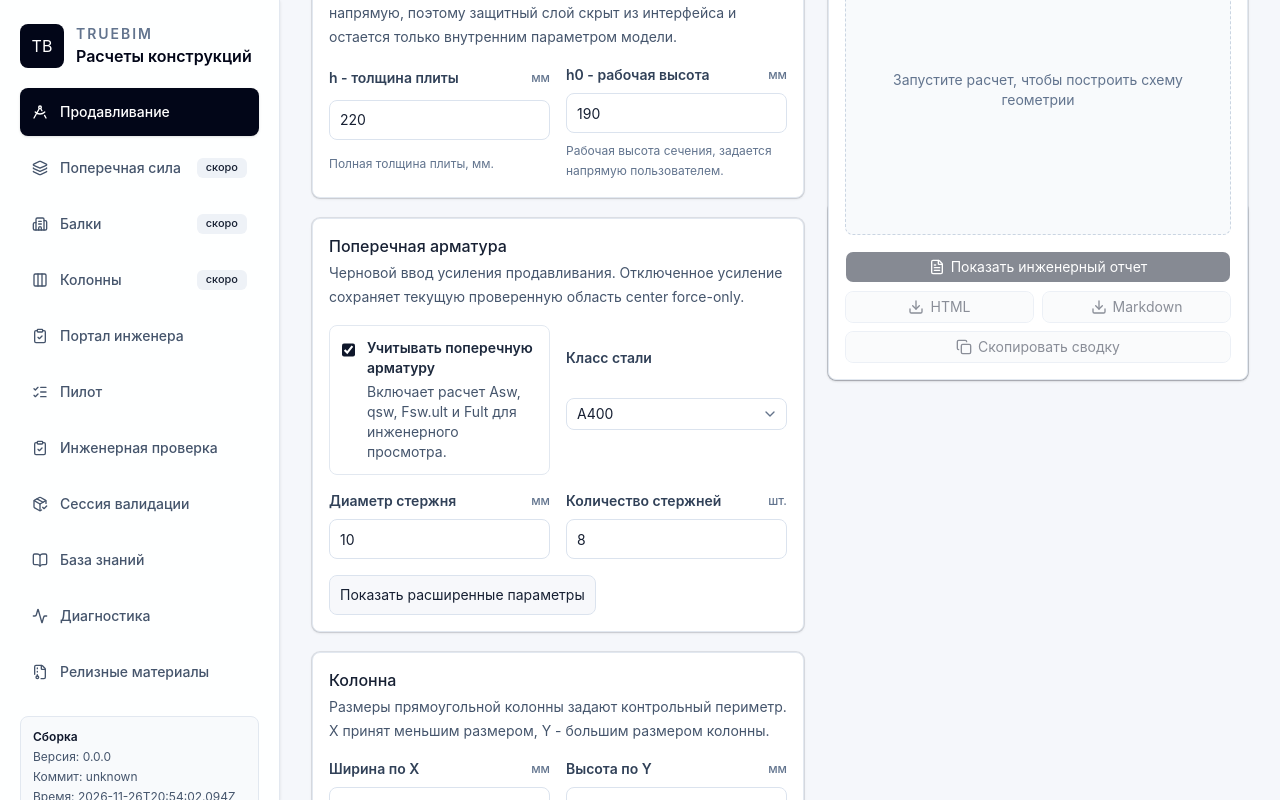
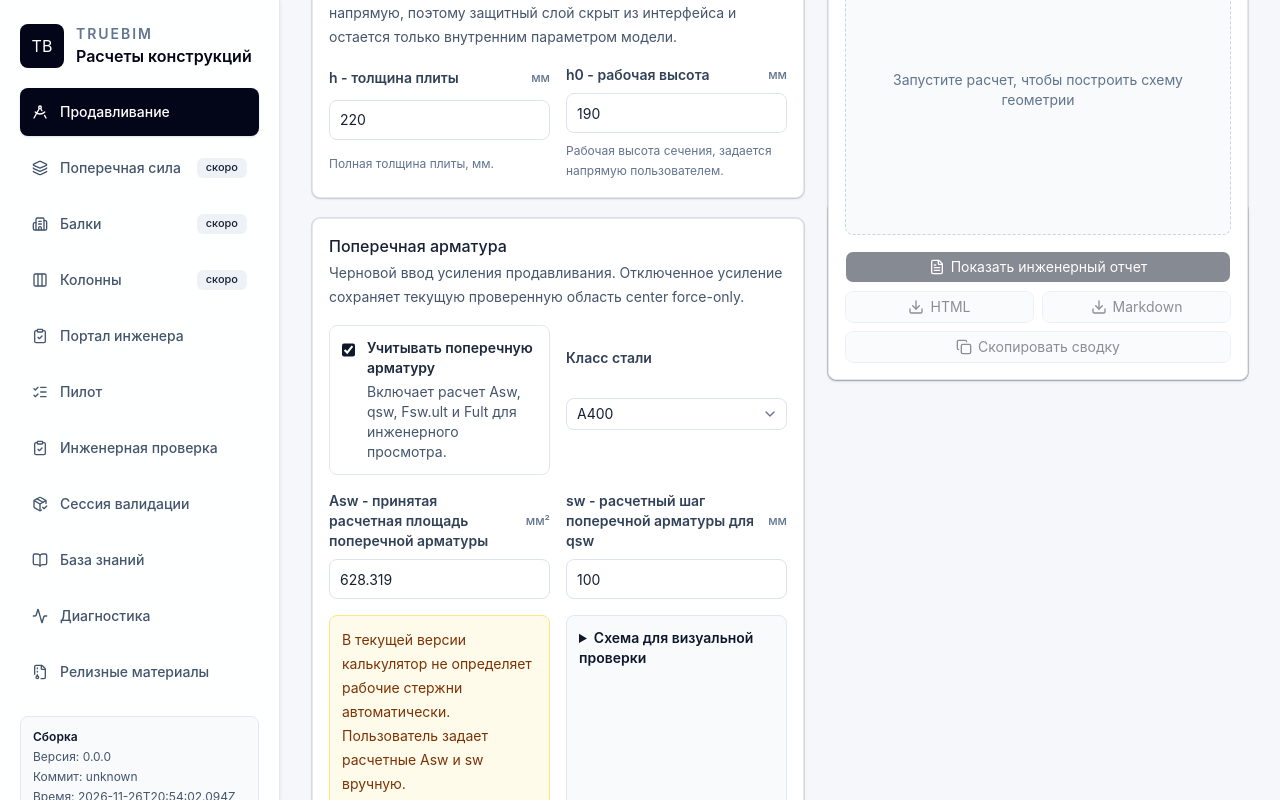
Before and after one commit to BeRsErK031999/truebim-structural-calcs, a React (Vite) app: page / in a window 1280 px wide. Both pictures are taken after a click on the label 439 px from the left and 1452 px from the top of the page. Shown: the part 1052-1852 px from the top of the page. Built offline with nearby package versions, Linux system fonts and the light colour scheme.

Commit message:
fix(reinforcement): require manual shear reinforcement inputs

```diff
--- a/src/calculations/punching-shear/defaults.ts
+++ b/src/calculations/punching-shear/defaults.ts
@@ -46,7 +46,7 @@ export const defaultPunchingShearInput: PunchingShearInput = {
   openings: [],
   shearReinforcement: {
     enabled: false,
-    inputMode: 'bar-count',
+    inputMode: 'manual',
     barDiameterMm: 10,
     simpleBarCount: 8,
     barSpacingMm: 100,
--- a/src/calculations/punching-shear/reinforcement/reinforcementCapacity.ts
+++ b/src/calculations/punching-shear/reinforcement/reinforcementCapacity.ts
@@ -170,10 +170,7 @@ export function calculateShearReinforcementCapacity({
     }
   }
 
-  const reinforcementAreaMm2 =
-    reinforcement.inputMode === 'bar-count'
-      ? reinforcement.simpleBarCount * barAreaMm2
-      : reinforcement.manualAswMm2
+  const reinforcementAreaMm2 = reinforcement.manualAswMm2
   const swMm = reinforcement.manualSwMm
   const qswNPerMm =
     reinforcementAreaMm2 === null || swMm === null
@@ -210,9 +207,9 @@ export function calculateShearReinforcementCapacity({
     rowCount: reinforcement.rowCount,
     legsPerRow: reinforcement.legsPerRow,
     totalLegs,
-    totalBarCount: reinforcement.inputMode === 'bar-count' ? reinforcement.simpleBarCount : null,
-    effectiveBarCount: reinforcement.inputMode === 'bar-count' ? reinforcement.simpleBarCount : null,
-    simpleBarCount: reinforcement.inputMode === 'bar-count' ? reinforcement.simpleBarCount : null,
+    totalBarCount: null,
+    effectiveBarCount: null,
+    simpleBarCount: null,
     barAreaMm2,
     firstRowDistanceMm: reinforcement.firstRowDistanceMm,
     rowSpacingMm: reinforcement.rowSpacingMm,
--- a/src/calculations/punching-shear/reinforcement/reinforcementLayout.ts
+++ b/src/calculations/punching-shear/reinforcement/reinforcementLayout.ts
@@ -5,18 +5,25 @@ import { defaultShearReinforcementInput, type NormalizedShearReinforcement } fro
 export function normalizeShearReinforcement(
   input: ShearReinforcementInput,
 ): NormalizedShearReinforcement {
+  const legacyBarCountAswMm2 =
+    typeof input.simpleBarCount === 'number' && typeof input.barDiameterMm === 'number'
+      ? input.simpleBarCount * Math.PI * input.barDiameterMm ** 2 / 4
+      : null
   const hasManualValues =
     typeof input.manualAswMm2 === 'number' && typeof input.manualSwMm === 'number'
-  const hasSimpleValues =
-    typeof input.simpleBarCount === 'number' && typeof input.barDiameterMm === 'number'
+  const requestedInputMode =
+    input.inputMode ??
+    (input.enabled && !hasManualValues && legacyBarCountAswMm2 === null
+      ? 'legacy-layout'
+      : defaultShearReinforcementInput.inputMode)
+  const inputMode =
+    requestedInputMode === 'legacy-layout'
+      ? 'legacy-layout'
+      : 'manual'
 
   return {
     enabled: input.enabled,
-    inputMode:
-      input.inputMode ??
-      (input.enabled && !hasManualValues && !hasSimpleValues
-        ? 'legacy-layout'
-        : defaultShearReinforcementInput.inputMode),
+    inputMode,
     barDiameterMm: input.barDiameterMm ?? defaultShearReinforcementInput.barDiameterMm,
     simpleBarCount: input.simpleBarCount ?? defaultShearReinforcementInput.simpleBarCount,
     barSpacingMm: input.barSpacingMm ?? defaultShearReinforcementInput.barSpacingMm,
@@ -27,7 +34,10 @@ export function normalizeShearReinforcement(
       input.firstRowDistanceMm ?? defaultShearReinforcementInput.firstRowDistanceMm,
     rowSpacingMm: input.rowSpacingMm ?? input.barSpacingMm ?? defaultShearReinforcementInput.rowSpacingMm,
     layoutType: input.layoutType ?? defaultShearReinforcementInput.layoutType,
-    manualAswMm2: input.manualAswMm2 ?? defaultShearReinforcementInput.manualAswMm2,
+    manualAswMm2:
+      (requestedInputMode === 'bar-count' ? legacyBarCountAswMm2 : null) ??
+      input.manualAswMm2 ??
+      defaultShearReinforcementInput.manualAswMm2,
     manualSwMm: input.manualSwMm ?? input.barSpacingMm ?? defaultShearReinforcementInput.manualSwMm,
   }
 }
--- a/src/calculations/punching-shear/reinforcement/reinforcementTypes.ts
+++ b/src/calculations/punching-shear/reinforcement/reinforcementTypes.ts
@@ -37,7 +37,7 @@ export const defaultShearReinforcementInput: Required<
   Omit<ShearReinforcementInput, 'rows'>
 > = {
   enabled: false,
-  inputMode: 'bar-count',
+  inputMode: 'manual',
   barDiameterMm: 10,
   simpleBarCount: 8,
   barSpacingMm: 100,
--- a/src/calculations/punching-shear/report.ts
+++ b/src/calculations/punching-shear/report.ts
@@ -147,7 +147,7 @@ export function buildPunchingShearReport(
       'h0 = рабочая высота',
       'ЧЕРНОВОЕ перераспределение моментов: v(point) = vbase * (1 + ex*x/rx^2 + ey*y/ry^2)',
       'ЧЕРНОВОЙ выбор нескольких контуров: вычислить v = N / (u * h0) по каждому контуру и выбрать максимальное использование',
-      'ЧЕРНОВАЯ поперечная арматура: Vsw = Asw,total * Rsw,draft',
+      'ЧЕРНОВАЯ поперечная арматура: qsw = Rsw * Asw / sw; Fsw,raw = 0.8 * qsw * u',
     ],
     calculationValues: {
       N: result.designShearForceN,
--- a/src/calculations/punching-shear/schemas.ts
+++ b/src/calculations/punching-shear/schemas.ts
@@ -116,6 +116,50 @@ export const shearReinforcementInputSchema = z.object({
   rows: z.number().int().positive().optional(),
   manualAswMm2: positiveNumber.optional(),
   manualSwMm: positiveNumber.optional(),
+}).superRefine((input, context) => {
+  if (!input.enabled) {
+    return
+  }
+
+  if (!input.steelClass) {
+    context.addIssue({
+      code: 'custom',
+      path: ['steelClass'],
+      message: 'Выберите класс стали',
+    })
+  }
+
+  const hasLegacyBarCountAsw =
+    input.inputMode !== 'manual' &&
+    typeof input.simpleBarCount === 'number' &&
+    input.simpleBarCount > 0 &&
+    typeof input.barDiameterMm === 'number' &&
+    input.barDiameterMm > 0
+  const hasManualAsw = typeof input.manualAswMm2 === 'number' && input.manualAswMm2 > 0
+  const hasManualSw = typeof input.manualSwMm === 'number' && input.manualSwMm > 0
+  const hasLegacySw = input.inputMode !== 'manual' && typeof input.barSpacingMm === 'number' && input.barSpacingMm > 0
+  const hasLegacyLayout =
+    input.inputMode !== 'manual' &&
+    typeof input.rowCount === 'number' &&
+    input.rowCount > 0 &&
+    typeof input.legsPerRow === 'number' &&
+    input.legsPerRow > 0
+
+  if (!hasManualAsw && !hasLegacyBarCountAsw && !hasLegacyLayout) {
+    context.addIssue({
+      code: 'custom',
+      path: ['manualAswMm2'],
+      message: 'Asw должна быть больше 0',
+    })
+  }
+
+  if (!hasManualSw && !hasLegacySw && !hasLegacyLayout) {
+    context.addIssue({
+      code: 'custom',
+      path: ['manualSwMm'],
+      message: 'sw должен быть больше 0',
+    })
+  }
 })
 
 export const multipleControlContoursInputSchema = z.object({
--- a/src/calculations/punching-shear/sketch/punchingSketch.ts
+++ b/src/calculations/punching-shear/sketch/punchingSketch.ts
@@ -193,7 +193,7 @@ function createSimpleReinforcementElements(
       role: 'label',
       type: 'text',
       position: { x: minX, y: maxY + 96 },
-      text: `Поперечная арматура: учтено ${barCount} стерж.`,
+      text: `Условная схема арматуры: ${barCount} маркеров; Asw задается вручную`,
     },
   ]
 }
--- a/src/calculations/punching-shear/trace/engineeringReportLines.ts
+++ b/src/calculations/punching-shear/trace/engineeringReportLines.ts
@@ -104,9 +104,7 @@ function buildAssumptionsText(input: PunchingShearInput, result: PunchingShearRe
       : 'моменты отсутствуют'
   const reinforcement = input.shearReinforcement.enabled
     ? result.shearReinforcement.contributionAccepted
-      ? result.shearReinforcement.inputMode === 'bar-count'
-        ? 'поперечная арматура учитывается по количеству и диаметру стержней'
-        : 'поперечная арматура учитывается по ручным Asw и sw'
+      ? 'поперечная арматура учитывается по ручным Asw и sw'
       : 'поперечная арматура задана, но ее вклад не включен в итоговую проверку'
     : 'поперечная арматура не задана'
   const openings =
@@ -252,20 +250,17 @@ function buildReinforcementLines(result: PunchingShearResult): EngineeringReport
   if (summary.inputMode === 'bar-count') {
     return [
       formula(
-        'asw-bar-area',
-        `A_φ = πd²/4 = π · ${formatPlain(summary.barDiameterMm)}² / 4 = ${formatMm2(summary.barAreaMm2, 3)}`,
-      ),
-      formula(
-        'asw-bar-count',
-        `Asw = n · A_φ = ${formatPlain(summary.simpleBarCount)} · ${formatPlain(summary.barAreaMm2, 3)} = ${formatMm2(summary.reinforcementAreaMm2, 3)}`,
+        'legacy-bar-count',
+        'Старый расчет использовал количество стержней для оценки Asw. Проверьте и подтвердите Asw вручную.',
+        'strong',
       ),
       ...buildReinforcementCapacityLines(result),
     ]
   }
 
   return [
-    formula('asw-manual', `Asw = ${formatMm2(summary.reinforcementAreaMm2, 3)} (ручной ввод для формулы q_sw)`),
-    formula('sw-manual', `sw = ${formatMm(summary.swMm)}`),
+    formula('asw-manual', `Asw принято пользователем = ${formatMm2(summary.reinforcementAreaMm2, 3)}`),
+    formula('sw-manual', `sw принято пользователем = ${formatMm(summary.swMm)}`),
     ...buildReinforcementCapacityLines(result),
   ]
 }
@@ -364,8 +359,9 @@ function buildServiceBlocks(
   if (input.shearReinforcement.enabled && result.shearReinforcement.inputMode === 'manual') {
     blocks.push({
       id: 'reinforcement-layout',
-      title: 'Параметры раскладки арматуры',
+      title: 'Условная схема армирования',
       rows: [
+        { label: 'Назначение', value: 'Схема приведена только для визуальной проверки и не используется для определения Asw.' },
         { label: 'Схема армирования', value: formatLayoutType(result.shearReinforcement.layoutType) },
         { label: 'Количество рядов', value: formatPlain(result.shearReinforcement.rowCount) },
         { label: 'Ветвей в ряду', value: formatPlain(result.shearReinforcement.legsPerRow) },
@@ -459,10 +455,6 @@ function formatReinforcementInputSentence(result: PunchingShearResult) {
     return `${summary.steelClass ?? 'сталь не задана'}, старая схема ${summary.totalLegs} условных стерж.; требуется ручной Asw/sw`
   }
 
-  if (summary.inputMode === 'bar-count') {
-    return `Арматура ${summary.steelClass ?? 'сталь не задана'}, Ø${formatPlain(summary.barDiameterMm)}; количество стержней = ${formatPlain(summary.simpleBarCount)}; Asw = ${formatMm2(summary.reinforcementAreaMm2, 3)}`
-  }
-
   return `${summary.steelClass ?? 'сталь не задана'}, Asw = ${formatMm2(summary.reinforcementAreaMm2, 3)}, sw = ${formatMm(summary.swMm)}`
 }
 
@@ -474,13 +466,7 @@ function buildReinforcementInputRows(result: PunchingShearResult): EngineeringRe
     { label: 'Asw', value: formatMm2(result.reinforcementAreaMm2, 3) },
   ]
 
-  return summary.inputMode === 'bar-count'
-    ? [
-        ...commonRows,
-        { label: 'Диаметр стержня', value: `Ø${formatPlain(summary.barDiameterMm)} мм` },
-        { label: 'Количество стержней', value: formatPlain(summary.simpleBarCount) },
-      ]
-    : [...commonRows, { label: 'sw', value: formatMm(summary.swMm) }]
+  return [...commonRows, { label: 'sw', value: formatMm(summary.swMm) }]
 }
 
 function formatLayoutType(value: PunchingShearResult['shearReinforcement']['layoutType']) {
--- a/src/features/calculation-form/CalculationForm.tsx
+++ b/src/features/calculation-form/CalculationForm.tsx
@@ -65,6 +65,7 @@ export function CalculationForm() {
     formState: { errors, isSubmitting, isValid },
     control,
     handleSubmit,
+    getValues,
     register,
     reset,
     setValue,
@@ -156,13 +157,41 @@ export function CalculationForm() {
       setFormError(error instanceof Error ? error.message : 'Не удалось импортировать JSON')
     }
   }
-  const isShearReinforcementAdvanced = shearReinforcementInputMode === 'manual'
-  const toggleShearReinforcementAdvanced = () => {
-    setValue('shearReinforcement.inputMode', isShearReinforcementAdvanced ? 'bar-count' : 'manual', {
-      shouldDirty: true,
-      shouldValidate: true,
-    })
-  }
+  useEffect(() => {
+    if (shearReinforcementEnabled && shearReinforcementInputMode !== 'manual') {
+      const reinforcement = getValues('shearReinforcement')
+      const migratedAsw =
+        typeof reinforcement.manualAswMm2 === 'number'
+          ? reinforcement.manualAswMm2
+          : typeof reinforcement.simpleBarCount === 'number' &&
+              typeof reinforcement.barDiameterMm === 'number'
+            ? reinforcement.simpleBarCount * Math.PI * reinforcement.barDiameterMm ** 2 / 4
+            : undefined
+      const migratedSw =
+        typeof reinforcement.manualSwMm === 'number'
+          ? reinforcement.manualSwMm
+          : reinforcement.barSpacingMm
+
+      if (typeof migratedAsw === 'number') {
+        setValue('shearReinforcement.manualAswMm2', migratedAsw, {
+          shouldDirty: true,
+          shouldValidate: true,
+        })
+      }
+
+      if (typeof migratedSw === 'number') {
+        setValue('shearReinforcement.manualSwMm', migratedSw, {
+          shouldDirty: true,
+          shouldValidate: true,
+        })
+      }
+
+      setValue('shearReinforcement.inputMode', 'manual', {
+        shouldDirty: true,
+        shouldValidate: true,
+      })
+    }
+  }, [getValues, setValue, shearReinforcementEnabled, shearReinforcementInputMode])
 
   return (
     <form className="grid gap-5" onSubmit={handleSubmit(runCalculation)}>
@@ -260,31 +289,32 @@ export function CalculationForm() {
               }
             />
             <NumberField
-              label="Диаметр стержня"
+              label="Asw - принятая расчетная площадь поперечной арматуры"
+              min={1}
+              step={0.001}
+              unit="мм²"
+              registration={register('shearReinforcement.manualAswMm2', { valueAsNumber: true })}
+              error={errors.shearReinforcement?.manualAswMm2?.message}
+            />
+            <NumberField
+              label="sw - расчетный шаг поперечной арматуры для qsw"
               min={1}
               step={1}
               unit="мм"
-              registration={register('shearReinforcement.barDiameterMm', { valueAsNumber: true })}
-              error={errors.shearReinforcement?.barDiameterMm?.message}
+              registration={register('shearReinforcement.manualSwMm', { valueAsNumber: true })}
+              error={errors.shearReinforcement?.manualSwMm?.message}
             />
-            <NumberField
-              label="Количество стержней"
-              min={1}
-              step={1}
-              unit="шт."
-              registration={register('shearReinforcement.simpleBarCount', { valueAsNumber: true })}
-              error={errors.shearReinforcement?.simpleBarCount?.message}
-            />
-            <Button
-              className="h-10 w-fit rounded-lg"
-              type="button"
-              variant="outline"
-              onClick={toggleShearReinforcementAdvanced}
-            >
-              {isShearReinforcementAdvanced ? 'Скрыть расширенные параметры' : 'Показать расширенные параметры'}
-            </Button>
-            {isShearReinforcementAdvanced ? (
-              <>
+            <p className="rounded-lg border border-amber-200 bg-amber-50 p-3 text-sm leading-6 text-amber-900">
+              В текущей версии калькулятор не определяет рабочие стержни автоматически. Пользователь задает расчетные Asw и sw вручную.
+            </p>
+            <details className="rounded-lg border border-slate-200 bg-slate-50 p-3">
+              <summary className="cursor-pointer text-sm font-semibold text-slate-900">
+                Схема для визуальной проверки
+              </summary>
+              <div className="mt-4 grid gap-4">
+                <p className="rounded-lg border border-slate-200 bg-white p-3 text-sm leading-6 text-slate-700">
+                  Эти параметры не участвуют в расчете несущей способности. Они используются только для отображения условной схемы.
+                </p>
                 <SelectField
                   label="Схема армирования"
                   placeholder="Выберите схему"
@@ -299,23 +329,23 @@ export function CalculationForm() {
                   }
                 />
                 <NumberField
-                  label="Asw - принятая площадь поперечной арматуры"
-                  min={1}
-                  step={0.001}
-                  unit="мм²"
-                  registration={register('shearReinforcement.manualAswMm2', { valueAsNumber: true })}
-                  error={errors.shearReinforcement?.manualAswMm2?.message}
-                />
-                <NumberField
-                  label="sw - шаг для формулы qsw"
+                  label="Диаметр стержня для отображения"
                   min={1}
                   step={1}
                   unit="мм"
-                  registration={register('shearReinforcement.manualSwMm', { valueAsNumber: true })}
-                  error={errors.shearReinforcement?.manualSwMm?.message}
+                  registration={register('shearReinforcement.barDiameterMm', { valueAsNumber: true })}
+                  error={errors.shearReinforcement?.barDiameterMm?.message}
                 />
                 <NumberField
-                  label="Шаг стержней"
+                  label="Количество стержней/маркеров на схеме"
+                  min={1}
+                  step={1}
+                  unit="шт."
+                  registration={register('shearReinforcement.simpleBarCount', { valueAsNumber: true })}
+                  error={errors.shearReinforcement?.simpleBarCount?.message}
+                />
+                <NumberField
+                  label="Шаг стержней на схеме"
                   min={1}
                   step={1}
                   unit="мм"
@@ -354,8 +384,8 @@ export function CalculationForm() {
                   registration={register('shearReinforcement.rowSpacingMm', { valueAsNumber: true })}
                   error={errors.shearReinforcement?.rowSpacingMm?.message}
                 />
-              </>
-            ) : null}
+              </div>
+            </details>
           </>
         ) : null}
       </FormSection>
```
Also changed, not shown: src/calculations/punching-shear/trace/traceForShearReinforcement.ts (+9 -9 lines), 2 other files (tests, documents, lock files or other folders).
